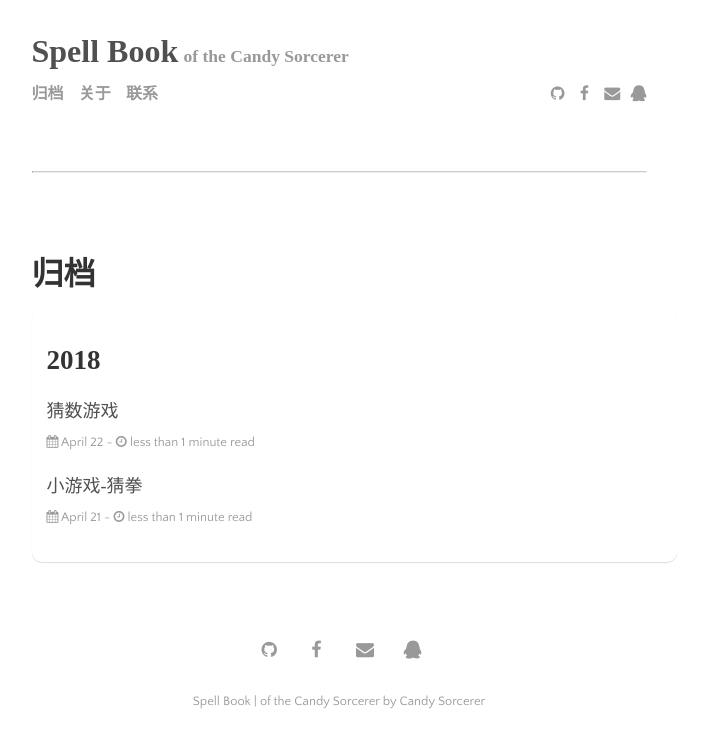
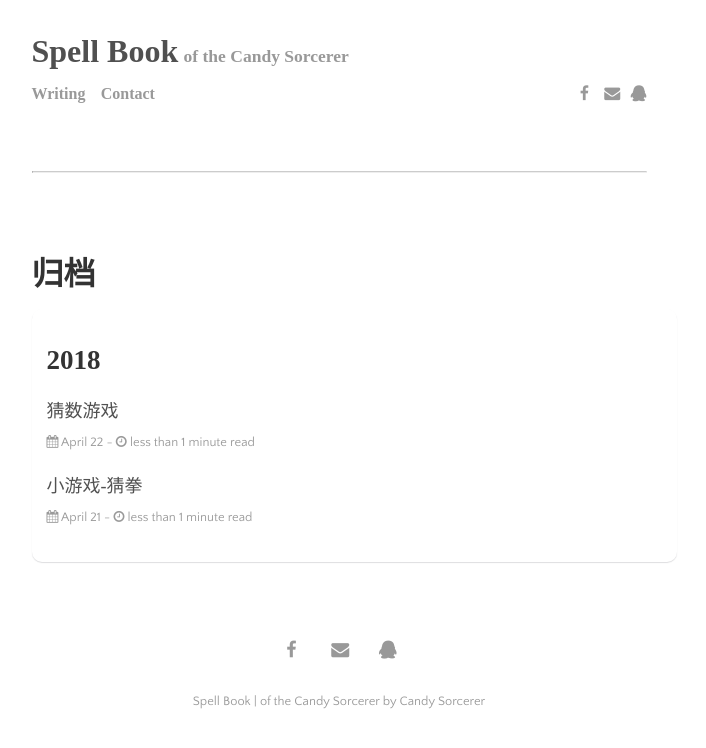
Before and after one commit to Cansor/Cansor, a Jekyll site: the page built from menu/writing.md, in a window 1280 px wide. Shown: the top 748 px of the page, without its empty margins (301-1007 px from the left). Built offline with Jekyll 4.4.1, drawn with Linux system fonts in a browser that asks for light colours.

Commit message:
1.0.2
取消关于页面
优化页面效果

```diff
--- a/_data/settings.yml
+++ b/_data/settings.yml
@@ -6,13 +6,13 @@ disqus:
 google-ID: 'UA-112060364-1'
 
 menu:
-- {name: '归档', path: 'menu', url: 'writing.html'}
-- {name: '关于', path: 'menu', url: 'about.html'}
-- {name: '联系', path: 'menu', url: 'contact.html'}
+- {name: 'Writing', path: 'menu', url: 'writing.html'}
+# - {name: '关于', path: 'menu', url: 'about.html'}
+- {name: 'Contact', path: 'menu', url: 'contact.html'}
 
 # Available social icons are powered by Font Awesome, so you can use any icon that they offer
 social:
-- {icon: 'github', link: 'https://www.github.com/'}
+# - {icon: 'github', link: 'https://www.github.com/'}
 - {icon: 'facebook', link: 'https://www.facebook.com/profile.php?id=100022933771248'}
 - {icon: 'envelope', link: 'mailto:508948344@qq.com'}
 - {icon: 'qq', link: 'http://wpa.qq.com/msgrd?v=3&uin=1378552181'}
@@ -25,6 +25,6 @@ pagination:
 
 sharing_button_prompt: 'Feel free to share!'
 
-related_posts: '你可能喜欢：'
+related_posts: 'You may also enjoy:'
 
 post_date_prefix: 'Written on'
--- a/assets/css/main.css
+++ b/assets/css/main.css
@@ -173,7 +173,7 @@ hr {
 }
 
 .posts {
-  margin-bottom: 5rem;
+  margin-bottom: 1.5rem;
   padding: 15px;
   list-style: none;
   /*
@@ -181,8 +181,8 @@ hr {
   */
   width: 100%;
   max-width: 100%;
-  margin-bottom: 3rem;
-  /*display: -webkit-box;
+  /*margin-bottom: 1.5rem;
+  display: -webkit-box;
   display: -webkit-flex;
   display: -ms-flexbox;
   display: flex;*/
```
